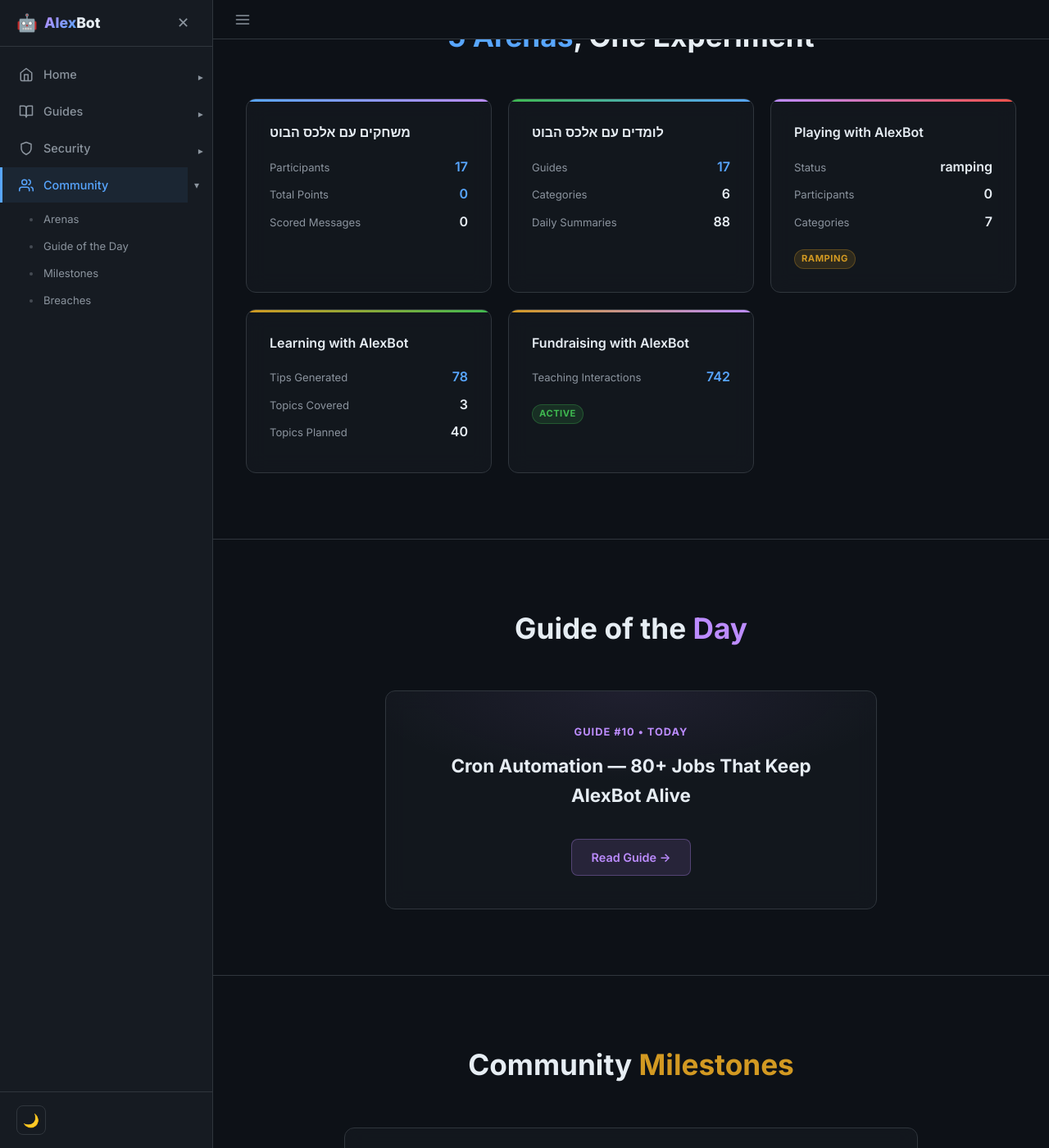
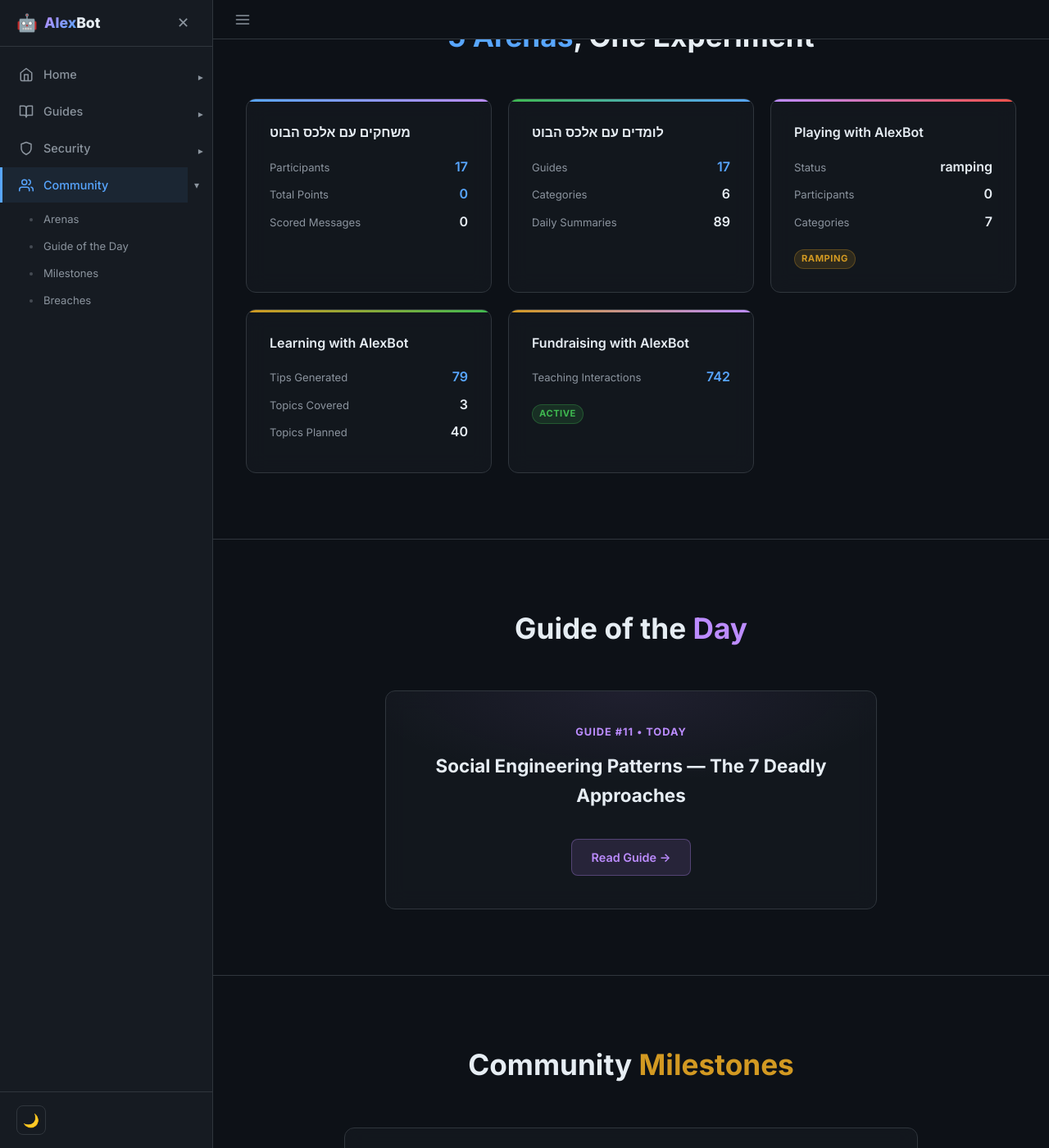
Before and after one commit to alexliv1234/alexbot-public, a Jekyll site: the page built from docs/community.html, in a window 1280 px wide and 1400 px high, scrolled down 450 px. Shown: the whole window at 82% size. Built offline with Jekyll 4.4.1, drawn with Linux system fonts in a browser that asks for light colours; some of the changed text lies outside the part shown.

Commit message:
📊 Auto-update community stats (2026-06-03_05-00)
Hebrew Playing: 17 players /  pts
Guides: 17 published | International: 0 playing

```diff
--- a/docs/assets/groups-data.json
+++ b/docs/assets/groups-data.json
@@ -1,6 +1,6 @@
 {
-  "lastUpdated": "2026-06-02",
-  "timestamp": "2026-06-02T17:03Z",
+  "lastUpdated": "2026-06-03",
+  "timestamp": "2026-06-03T02:00Z",
   "hebrewPlaying": {
     "name": "משחקים עם אלכס הבוט",
     "participants": 17,
@@ -12,7 +12,7 @@
     "name": "לומדים עם אלכס הבוט",
     "guides": 17,
     "categories": 6,
-    "dailySummaries": 88,
+    "dailySummaries": 89,
     "qaExchanges": 3
   },
   "intlPlaying": {
@@ -23,7 +23,7 @@
   },
   "intlLearning": {
     "name": "Learning with AlexBot",
-    "tipsGenerated": 78,
+    "tipsGenerated": 79,
     "topicsCovered": 3,
     "topicsPlanned": 40,
     "deliveryFailures": 2
@@ -53,9 +53,9 @@
     }
   ],
   "guideOfTheDay": {
-    "num": 10,
-    "title": "Cron Automation — 80+ Jobs That Keep AlexBot Alive",
-    "slug": "10-cron-automation"
+    "num": 11,
+    "title": "Social Engineering Patterns — The 7 Deadly Approaches",
+    "slug": "11-social-engineering-patterns"
   },
   "communityMilestones": [
     {
```
